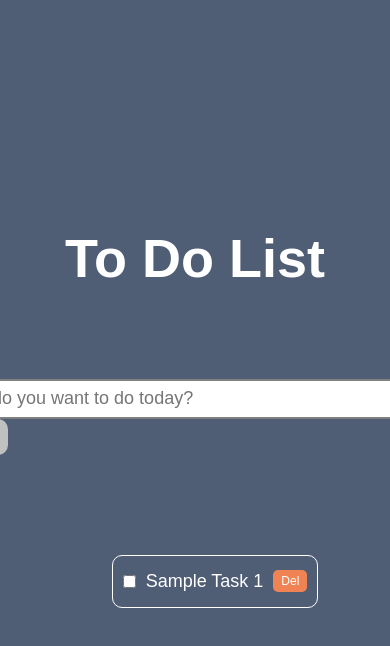
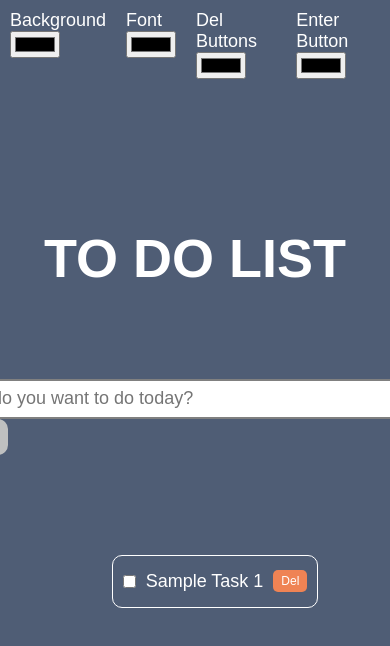
Before and after one commit to ajcanalija/to-do-list, a plain HTML site: page index.html in a window 390 px wide. Shown: the top 646 px of the page. Drawn offline with Linux system fonts and the light colour scheme.

Commit message:
Added design options on the HTML and CSS files. Responsive design issues need to be addressed.

```diff
--- a/index.html
+++ b/index.html
@@ -12,8 +12,28 @@
 		<label>Change Font Color:</label><input type="color" name="color2" value="#ffffff" class="color color2">
 	</div>-->
 	<div class="container">
+		<div class="design-menu">
+			<!--<p>Design Options</p>-->
+			<div class="design-options">
+				<div class="options bg-div">
+					<label for="background-color">Background</label><input type="color" class="color bg-color" >
+				</div>
+				<div class="options font-div">
+					<label for="font-color">Font</label>
+					<input type="color" class="color font-color">
+				</div>
+				<div class="options btn-div">
+					<label for="font-color">Del Buttons</label>
+					<input type="color" class="color btn-color">
+				</div>
+				<div class="options enter-btn-div">
+					<label for="font-color">Enter Button</label>
+					<input type="color" class="color enter-btn-color">
+				</div>
+			</div>
+		</div>
 
-		<h1>To Do List</h1>
+		<h1>TO DO LIST</h1>
 		<!--<p id="first">Get it done today</p>-->
 		<div class="input-container">
 			<input id="userinput" type="text" placeholder="What do you want to do today?">
@@ -25,7 +45,7 @@
 			<div class="tasklist">
 				<input id ="complete" class="check" type="checkbox">
 				<li class="task">
-					Sample Task 1
+					<p class="li-p">Sample Task 1 </p>
 				</li>
 				<button class="btn del-btn">Del</button>
 			</div>
--- a/style.css
+++ b/style.css
@@ -49,7 +49,7 @@ ul{
   display: flex;
   flex-wrap: wrap;
   align-items: center;
-  justify-content: flex-start;
+  justify-content: space-between;
   border: solid 1px white;
   border-radius: 10px;
   padding: 5px 10px;
@@ -59,6 +59,10 @@ ul{
 li{
   list-style-type: none;
   padding: 10px;
+}
+
+.li-p{
+  text-align: start;
 }
 
 .del-btn {
@@ -74,3 +78,18 @@ li{
 .done {
   text-decoration: line-through;
 }
+
+/* Design Options---Temporary Placement*/
+.design-menu{
+  display: flex;
+  align-items: center;
+  justify-content: center;
+  position: absolute;
+    top:0;
+}
+.design-options{
+  display: flex;
+}
+.options{
+  margin: 10px;
+}
```
